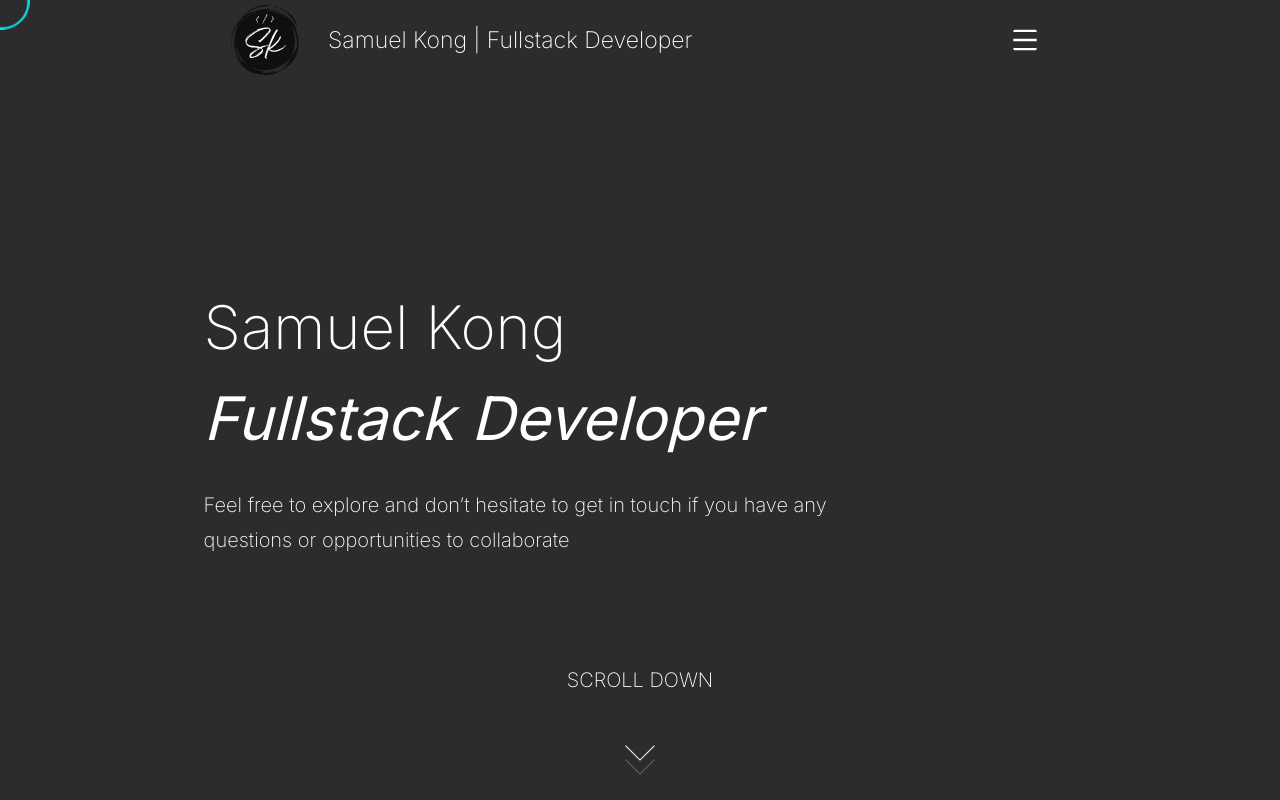
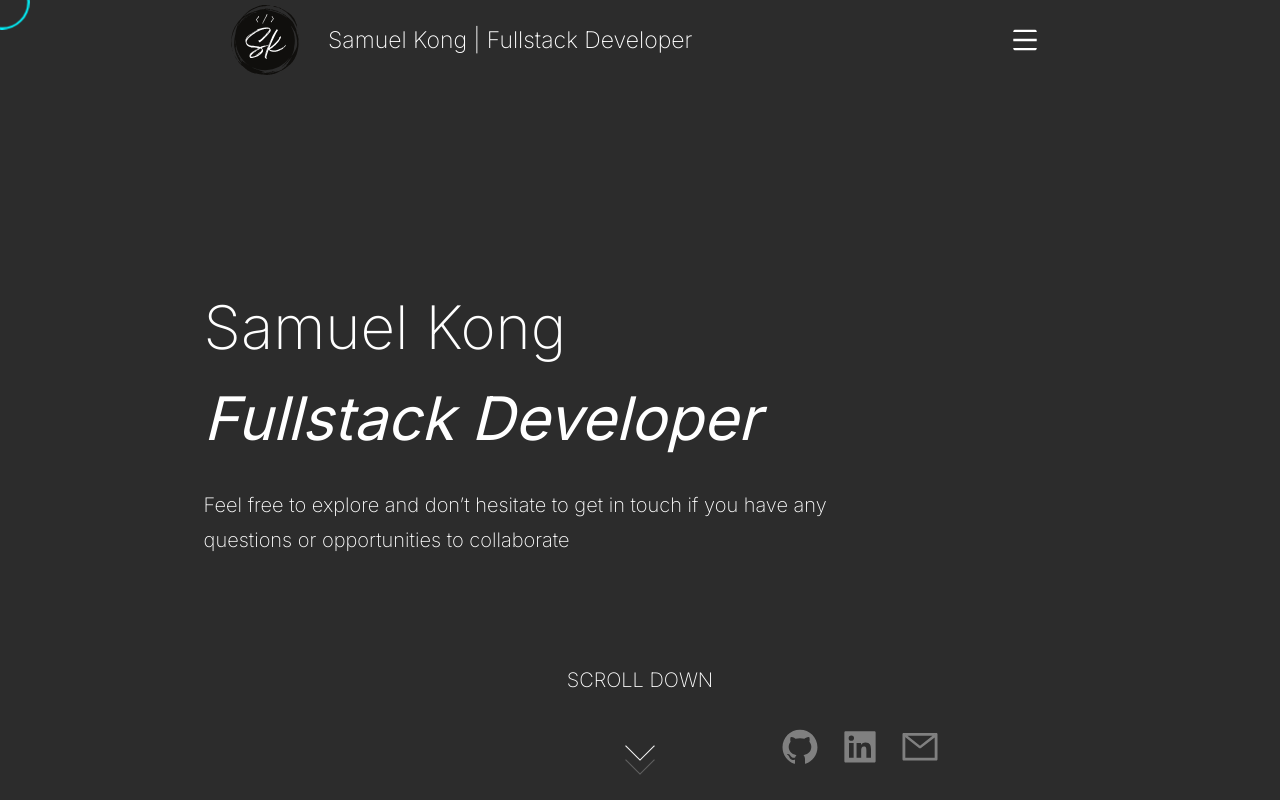
Before and after one commit to sskong0719/portfolio-project, a React (Create React App) app in the folder react-project/: page / in a window 1280 px wide. Shown: the top 800 px of the page. Built offline with nearby package versions, Linux system fonts and the light colour scheme.

Commit message:
changed height in css to 800 so social bar would appear for macbook, a more optimize fix will be needed later, this fix is temporary

```diff
--- a/react-project/src/App.js
+++ b/react-project/src/App.js
@@ -28,7 +28,7 @@ function AppContent() {
         <>
           {isBrowser && <CursorFollower />}
           <Navbar />
-          <Socialbar />
+          {isBrowser && <Socialbar />}
         </>
       )}
       <Routes>
--- a/react-project/src/pages/styles/contact.css
+++ b/react-project/src/pages/styles/contact.css
@@ -97,7 +97,7 @@
     color: red;
 }
 
-@media only screen and (max-height: 900px) {
+@media only screen and (max-height: 800px) {
     .body {
         height: 900px;
     }
@@ -105,10 +105,6 @@
     .contact-box {
         top: 0%;
         margin-top: 460px;
-    }
-
-    .social-container {
-        display: none;
     }
 }
 
@@ -165,7 +161,4 @@
         flex-direction: column;
     }
 
-    .social-container {
-        display: none;
-    }
 }
```
